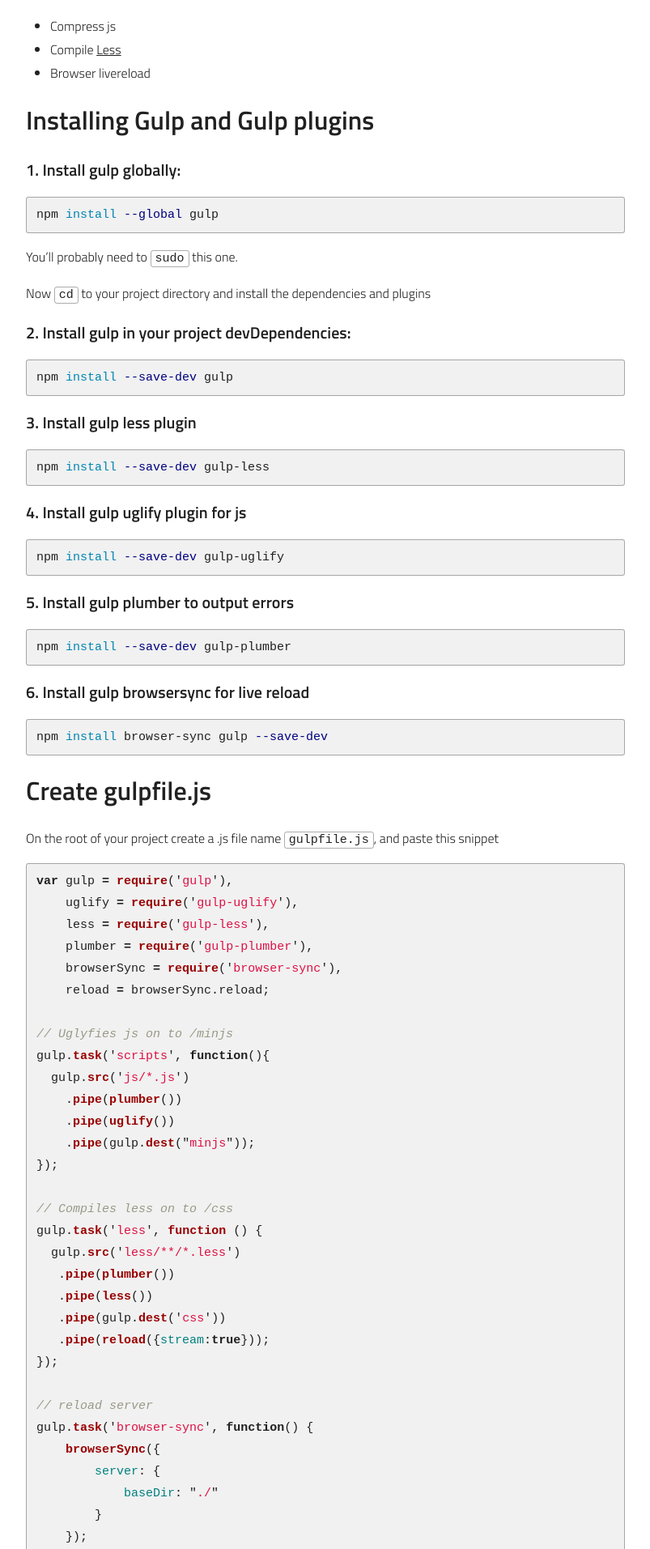
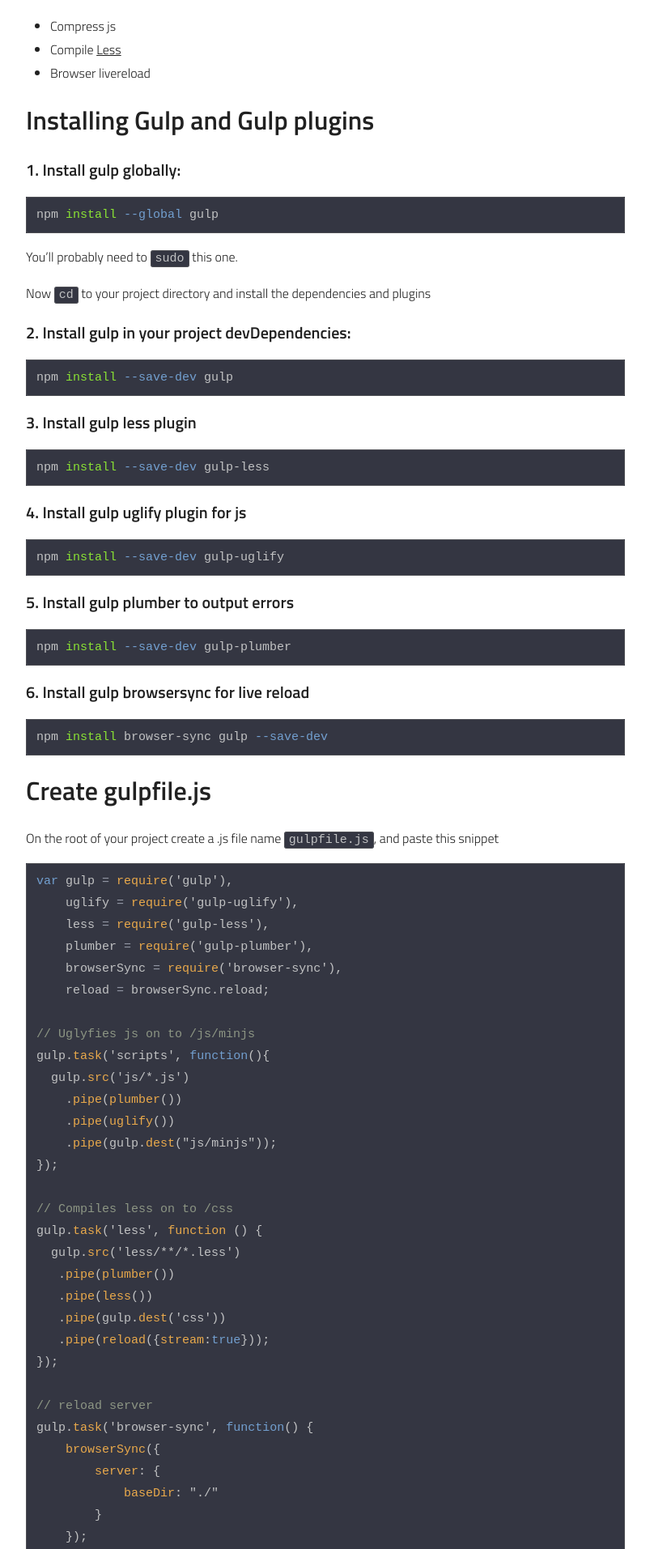
Before and after one commit to andresgalante/andresgalante.github.io, a Jekyll site: the page built from _posts/2015-02-10-gulp-guide-for-designers.markdown, in a window 1280 px wide. Shown: the part 414-2327 px from the top of the page at 81% size, without its empty margins (238-1041 px from the left). Built offline with Jekyll 4.4.1, drawn with Linux system fonts in a browser that asks for light colours; nearby versions of some CDN libraries; some of the changed text lies outside the part shown.

Commit message:
adds code highlighting

```diff
--- a/_posts/2015-02-10-gulp-guide-for-designers.markdown
+++ b/_posts/2015-02-10-gulp-guide-for-designers.markdown
@@ -6,6 +6,7 @@
 ---
 
 [Gulp](http://gulpjs.com) is a Task / Build runner. It's easy to use, has a simple api, and is efficient. Gulp.js makes use of pipes for streaming data that needs to be processed.
+
 
 But as designer you don't actually need to know any of that. What you do need to know is that **Gulp will make your life much easier**.
 
@@ -69,12 +70,12 @@
     browserSync = require('browser-sync'),
     reload = browserSync.reload;
 
-// Uglyfies js on to /minjs
+// Uglyfies js on to /js/minjs
 gulp.task('scripts', function(){
   gulp.src('js/*.js')
     .pipe(plumber())
     .pipe(uglify())
-    .pipe(gulp.dest("minjs"));
+    .pipe(gulp.dest("js/minjs"));
 });
 
 // Compiles less on to /css
@@ -120,8 +121,8 @@
 
 And now the magic starts. This will do:
 
-- Compress .js files on /js folder and store them on /minjs
-- Compile .less files on /less folder and create a .css file on /css
+- Compress any .js files on /js folder and store them on /js/minjs
+- Compile any .less files on /less folder and create a .css file on /css
 - Open a browser with your index.html
 - Watch for changes on your js file and compress it every time you save it
 - Watch for changes on your less file and compile it every time you save it
--- a/_sass/_base.scss
+++ b/_sass/_base.scss
@@ -147,6 +147,8 @@
     font-size: 15px;
     border: 1px solid $grey-color-light;
     border-radius: 3px;
+    background: #343642;
+    color: #C1C2C3;
 }
 
 code {
--- a/css/main.scss
+++ b/css/main.scss
@@ -48,6 +48,95 @@
 // Import partials from `sass_dir` (defaults to `_sass`)
 @import
         "base",
-        "layout",
-        "syntax-highlighting"
+        "layout"
+//        "syntax-highlighting"
 ;
+
+
+/*
+  Darkly Pygments Theme
+  (c) 2014 Sourcey
+  http://sourcey.com
+*/
+
+.highlight {
+//  white-space: pre;
+//  overflow: auto;
+//  word-wrap: normal; /* horizontal scrolling */
+//  -moz-border-radius: 3px;
+//  -webkit-border-radius: 3px;
+//  border-radius: 3px;
+//  padding: 20px;
+  background: #343642;
+//  background: rgba(0,0,0,.54);
+  color: #C1C2C3;
+}
+.highlight .hll { background-color: #ffc; }
+.highlight .gd { color: #2e3436; background-color: #0e1416; }
+.highlight .gr { color: #eeeeec; background-color: #c00; }
+.highlight .gi { color: #babdb6; background-color: #1f2b2d; }
+.highlight .go { color: #2c3032; background-color: #2c3032; }
+.highlight .kt { color: #e3e7df; }
+.highlight .ni { color: #888a85; }
+.highlight .c,
+.highlight .cm,
+.highlight .c1,
+.highlight .cs { color: #8D9684; }
+.highlight .err,
+.highlight .g,
+.highlight .l,
+.highlight .n,
+.highlight .x,
+.highlight .p,
+.highlight .ge,
+.highlight .gp,
+.highlight .gs,
+.highlight .gt,
+.highlight .ld,
+.highlight .s,
+.highlight .nc,
+.highlight .nd,
+.highlight .ne,
+.highlight .nl,
+.highlight .nn,
+.highlight .nx,
+.highlight .py,
+.highlight .ow,
+.highlight .w,
+.highlight .sb,
+.highlight .sc,
+.highlight .sd,
+.highlight .s2,
+.highlight .se,
+.highlight .sh,
+.highlight .si,
+.highlight .sx,
+.highlight .sr,
+.highlight .s1,
+.highlight .ss,
+.highlight .bp { color: #C1C2C3; }
+.highlight .k,
+.highlight .kc,
+.highlight .kd,
+.highlight .kn,
+.highlight .kp,
+.highlight .kr,
+.highlight .nt { color: #729fcf; }
+.highlight .cp,
+.highlight .gh,
+.highlight .gu,
+.highlight .na,
+.highlight .nf { color: #E9A94B ; }
+.highlight .m,
+.highlight .nb,
+.highlight .no,
+.highlight .mf,
+.highlight .mh,
+.highlight .mi,
+.highlight .mo,
+.highlight .il { color: #8ae234; }
+.highlight .o { color: #989DAA; }
+.highlight .nv,
+.highlight .vc,
+.highlight .vg,
+.highlight .vi { color: #fff; }
```
Also changed, not shown: img/gulp/gulp.jpg (added), 8 other files.
